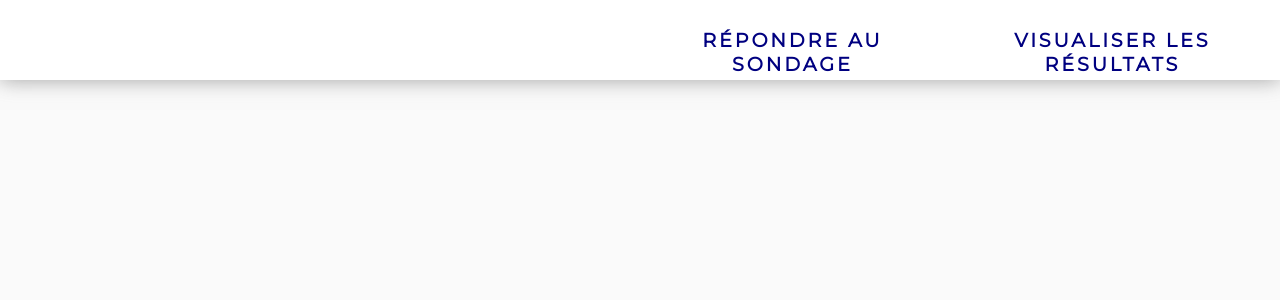
After one commit to momodinoo/IUT_BUT2_SAE-S4.01, a Python web app: template views/resultsOverview.html in a window 1280 px wide. The commit adds this page. Shown: the top 300 px of the page. Run offline with Jinja, Linux system fonts and the light colour scheme; the template is opened without the code that fills it, so the values that code supplies are empty.

Commit message:
css update

```diff
--- a/assets/css/index.css
+++ b/assets/css/index.css
@@ -8,49 +8,108 @@
     font-family: 'Montserrat';
 }
 
-body {
-    background: linear-gradient(-45deg, #ee7752, #e73c7e, #23a6d5, #23d5ab);
-/*background-color: lightslategrey; g mal o yeux*/
-    background-size: 400% 400%;
-    animation: gradient 10s ease infinite;
-    height: 100vh;
+body{
+    font-family: 'Montserrat', serif;
+    background-color: #fafafa;
+    color:navy;
+    text-align: center;
+}
 
-    font-family: 'Montserrat', serif;
+.navbar{
+    background-color: white;
+    box-shadow: 0 0 20px 0 rgb(101 101 101 / 60%);
+    height: 10vh;
     font-size:1.2em;
-    text-align: center;
-    color: white;
+    font-weight: bold;
+}
+
+.navbar a {
+    text-decoration: none !important;
+    color: navy !important;
+    justify-content: space-around;
+}
+
+.container-flex{
+    display: flex;
+    justify-content: right;
+}
+
+.navbar-nav{
+    display: flex;
+    width: 50%;
+    justify-content: space-evenly;
+    list-style-type: none;
+    padding-top:1%;
+}
+
+.nav-item{
+    letter-spacing: 0.15em;
+    padding: 15px 0;
+    font-weight: 900;
+}
+
+.hover-underline-animation {
+    text-transform: uppercase;
+    text-decoration: none;
+
+    display: inline-block;
+    position: relative;
+}
+
+.hover-underline-animation::after {
+    background: navy none repeat scroll 0 0;
+    bottom: 0;
+    content: "";
+    display: block;
+    height: 4px;
+    position: absolute;
+    transition: width 0.6s ease 0s, left 0.3s ease 0s;
+    width: 0;
+}
+
+.hover-underline-animation:hover::after {
+    width: 100%;
+    left: 0;
 }
 
 .container {
-    background: rgba(0,0,0,.5);
-    box-shadow: 0 15px 25px rgba(0,0,0,.6);
-    width: 60%;
-    margin: auto;
-    border-radius: 50px;
+    width: 50%;
     padding: 1% 2% 0;
+    margin: 0 auto auto;
+}
+
+form{
+    text-align: left;
 }
 
 .container > .title {
     text-transform: uppercase;
     letter-spacing: 0.15em;
     margin-bottom:2%;
-    text-shadow: 2px 4px 3px rgba(0,0,0,0.6);
 }
 
-.container * .subtitle{
+.container .subtitle{
+    margin-bottom: 1%;
     font-weight: normal;
-    margin-bottom: 1%;
 }
 
 .success{
     font-size:1.3em;
+    color:green;
+    font-weight: bold;
+    text-align: center;
+}
+
+.errors{
+    font-size:1.3em;
     color:red;
     font-weight: bold;
+    text-align: center;
 }
 
 .field {
     border-radius: 10px;
-    border: 2px solid lightgrey;
+    border: 2px solid navy;
     margin: 0 0 2%;
     padding-top: 1%;
 }
--- /dev/null
+++ b/views/resultsOverview.html
@@ -0,0 +1,33 @@
+<!DOCTYPE html>
+<html lang="fr">
+<head>
+    <meta charset="utf-8">
+    <meta content="width=device-width, initial-scale=1" name="viewport">
+    <title>Nutrition - Résultats</title>
+
+    <link href='https://fonts.googleapis.com/css?family=Montserrat' rel='stylesheet'>
+    <link href="../assets/img/icon.ico" rel="icon">
+    <link href="../assets/css/index.css" rel="stylesheet">
+    <link href="../assets/css/resultsOverview.css" rel="stylesheet">
+</head>
+
+<body>
+<nav class="navbar">
+    <div class="container-flex">
+        <ul class="navbar-nav">
+            <li class="nav-item hover-underline-animation">
+                <a class="nav-link" href="index.php">
+                    Répondre au sondage
+                </a>
+            </li>
+
+            <li class="nav-item hover-underline-animation">
+                <a class="nav-link" href="resultsOverview.php">
+                    Visualiser les résultats
+                </a>
+            </li>
+        </ul>
+    </div>
+</nav>
+</body>
+</html>
```
Also changed, not shown: other parts of assets/css/index.css (+62 -32 lines), assets/css/index3.css (added, +177 -0 lines), main.html (+38 -17 lines), assets/css/resultsOverview.css (added), 3 other files.
